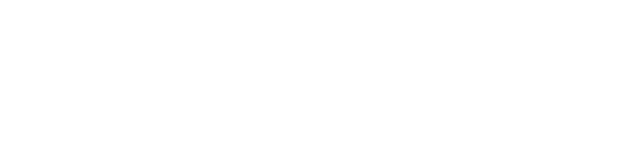
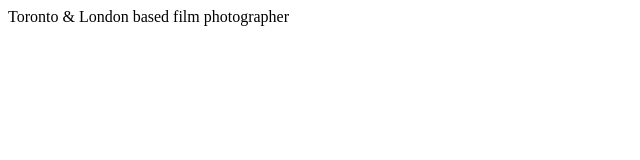
Before and after one commit to zaibuilds/yasinsidow, a plain HTML site: page index.html in a window 1280 px wide. Shown: the whole page, without its empty margins (0-640 px from the left). Drawn offline with Linux system fonts and the light colour scheme.

Commit message:
more files

```diff
--- a/index.html
+++ b/index.html
@@ -8,6 +8,10 @@
 </head>
 <body>
 
+    <div class="bio">
+<p>Toronto & London based film photographer</p>
+    </div>
+
 
 </body>
 </html>
```
Also changed, not shown: 1 other file.
